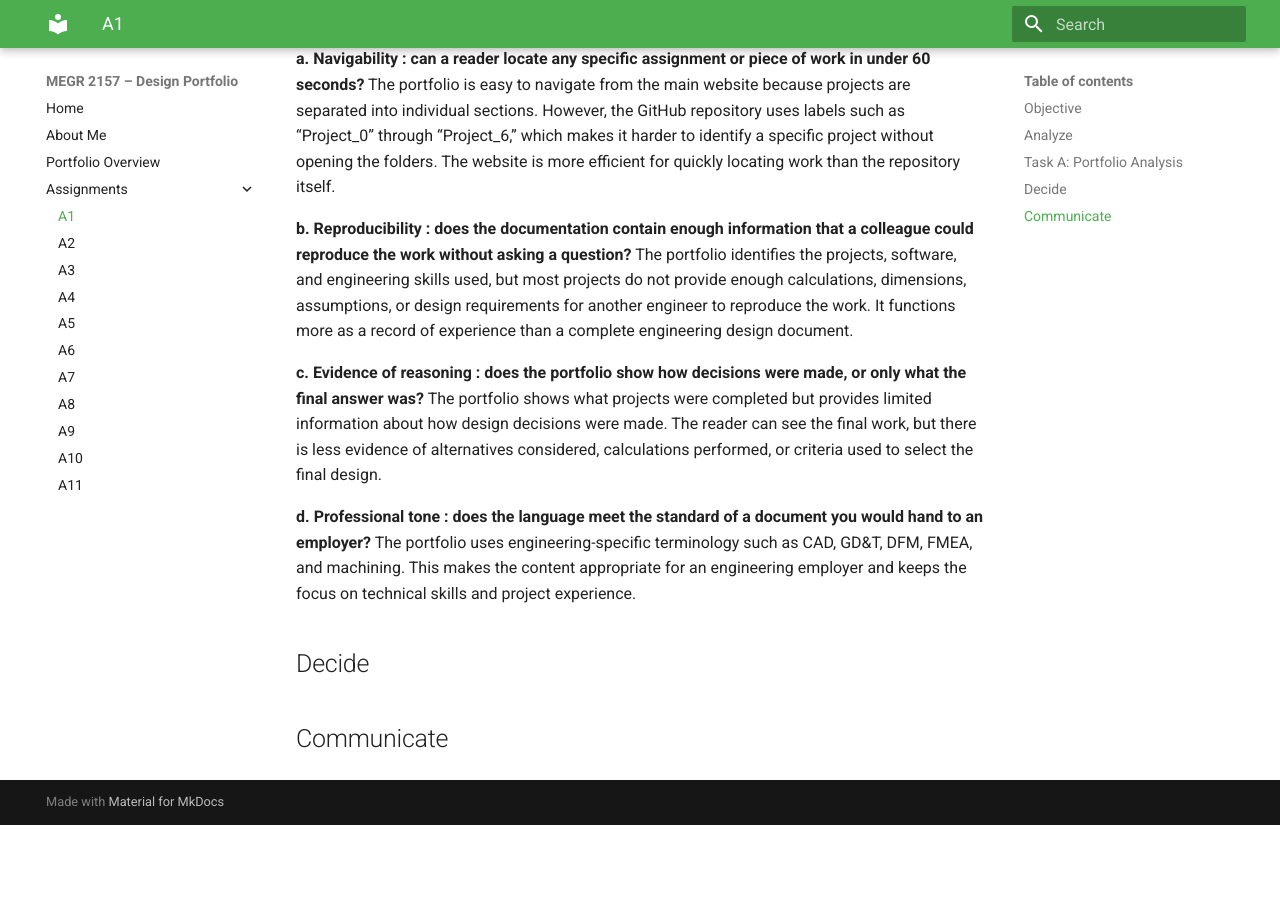
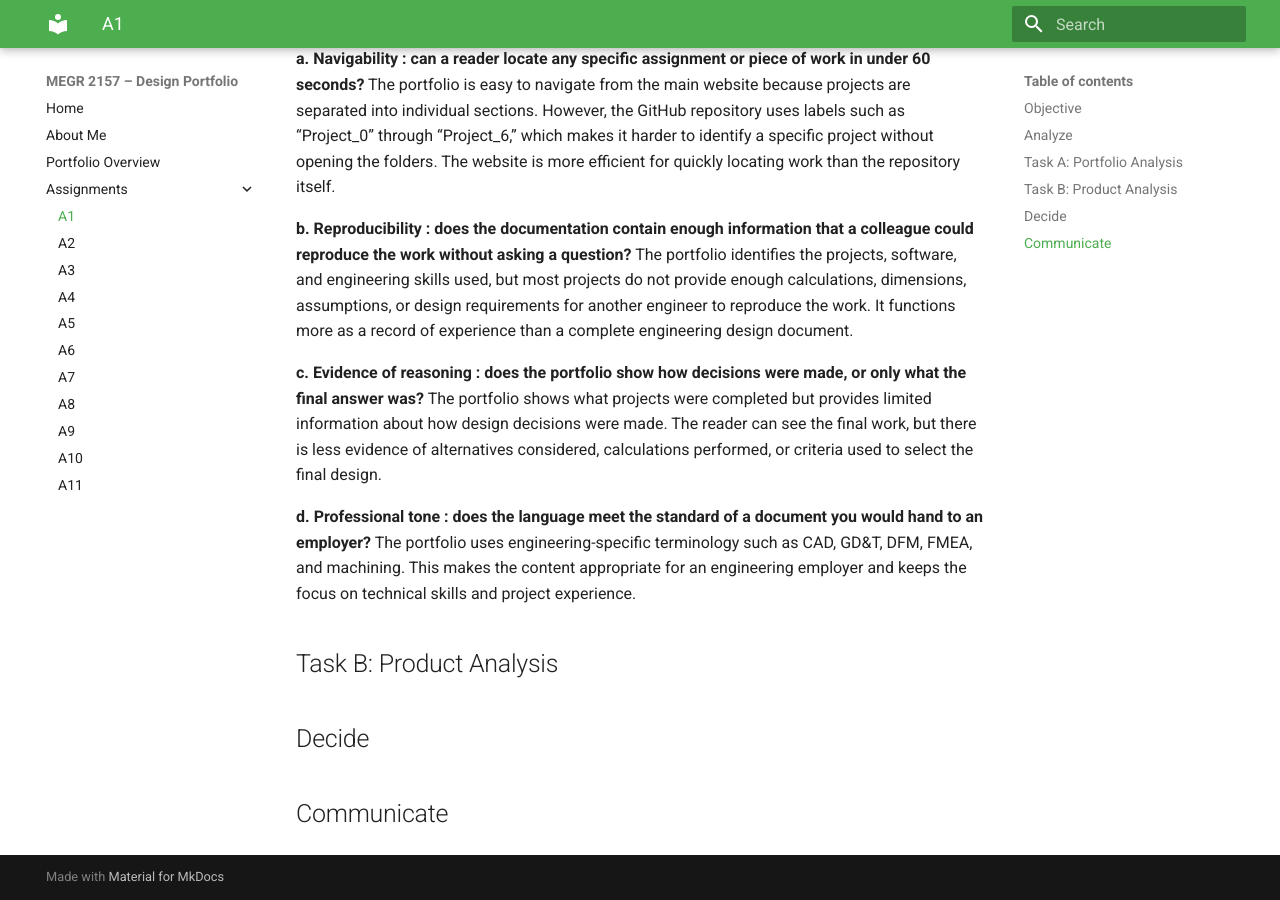
Before and after one commit to jcasillaspad/MEGR2157-Portfolio, an MkDocs documentation site: the page built from docs/assignments/A01/index.md, in a window 1280 px wide and 900 px high, scrolled down 942 px. Built offline with MkDocs 1.6.1 and Material for MkDocs 9.7.7, drawn with Linux system fonts in a browser that asks for light colours; before the commit the page ends 1767 px from its top, so only the background shows below that.

Commit message:
Add Task B: Product Analysis section to index.md
Added section for Task B: Product Analysis.

```diff
--- a/docs/assignments/A01/index.md
+++ b/docs/assignments/A01/index.md
@@ -33,6 +33,8 @@ The portfolio shows what projects were completed but provides limited informatio
 **d.  Professional tone : does the language meet the standard of a document you would hand to an employer?**
 The portfolio uses engineering-specific terminology such as CAD, GD&T, DFM, FMEA, and machining. This makes the content appropriate for an engineering employer and keeps the focus on technical skills and project experience.
 
+## Task B: Product Analysis
+
 ## Decide
 
 
```
